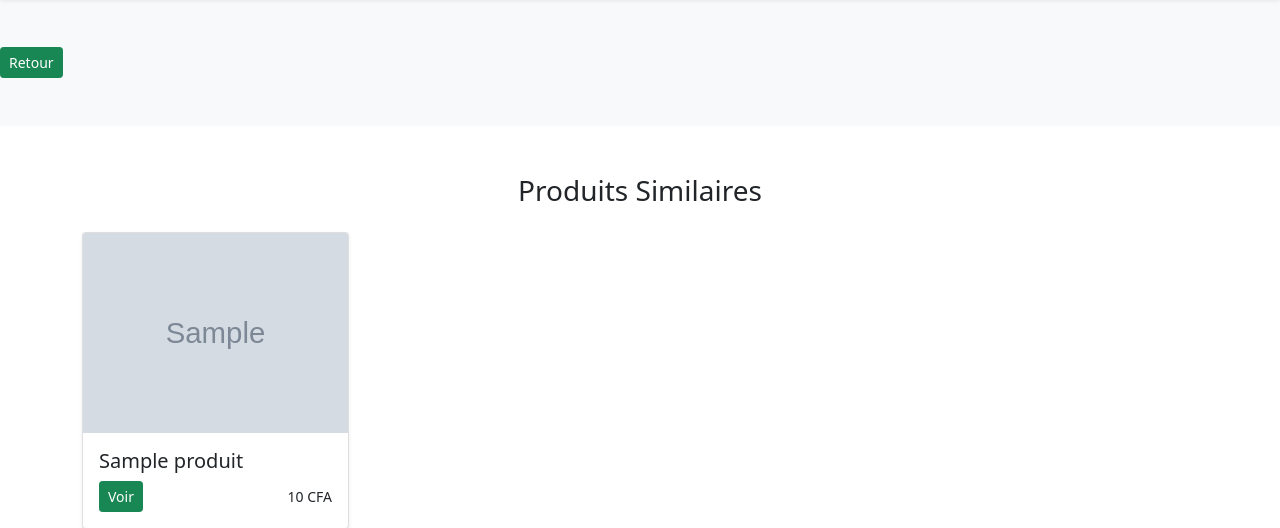
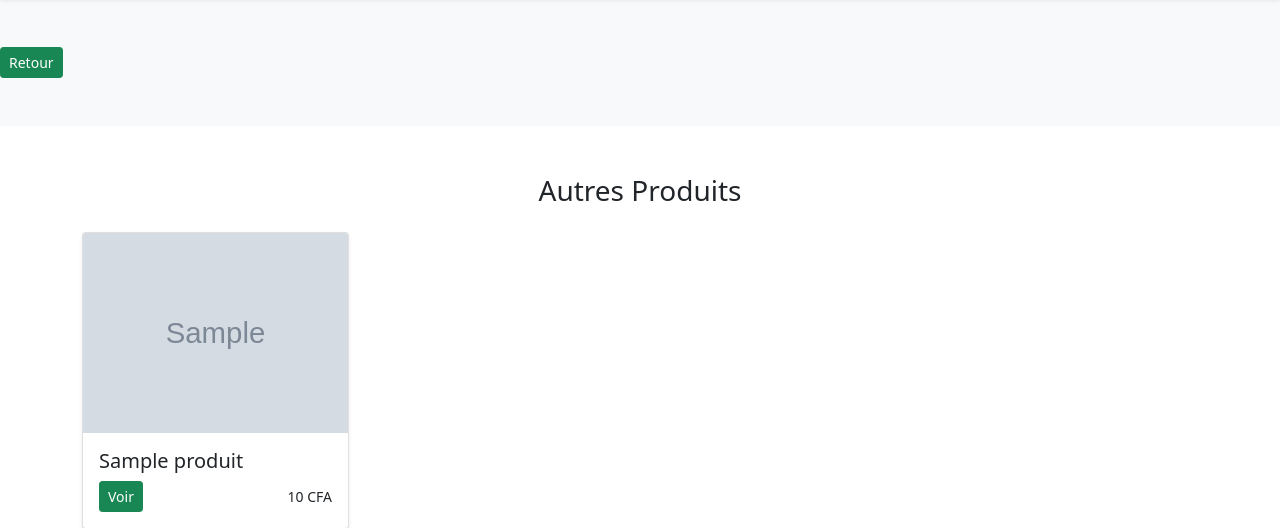
Before and after one commit to jerome-byte/Boutique-en-ligne, a PHP site: page /produit.php?pdt=1 in a window 1280 px wide. Shown: the part 57-585 px from the top of the page. Run offline with PHP 8.4, Linux system fonts and the light colour scheme; tables that the repository leaves empty or names only in its code hold one stand-in row (values such as "Sample post"); grey boxes marked "Sample" are stand-in pictures; data that the repository does not hold is empty.

Commit message:
ajustement du text

```diff
--- a/produit.php
+++ b/produit.php
@@ -198,7 +198,7 @@ user-select: none;
 
 <?php if (count($produits_similaires) > 0) { ?>
 <div class="container mt-5">
-    <h3 class="mb-4 text-center">Produits Similaires</h3>
+    <h3 class="mb-4 text-center"> Autres Produits </h3>
     <div class="row row-cols-1 row-cols-sm-2 row-cols-md-4 g-3">
 
         <?php foreach($produits_similaires as $similaire) { ?>
```
